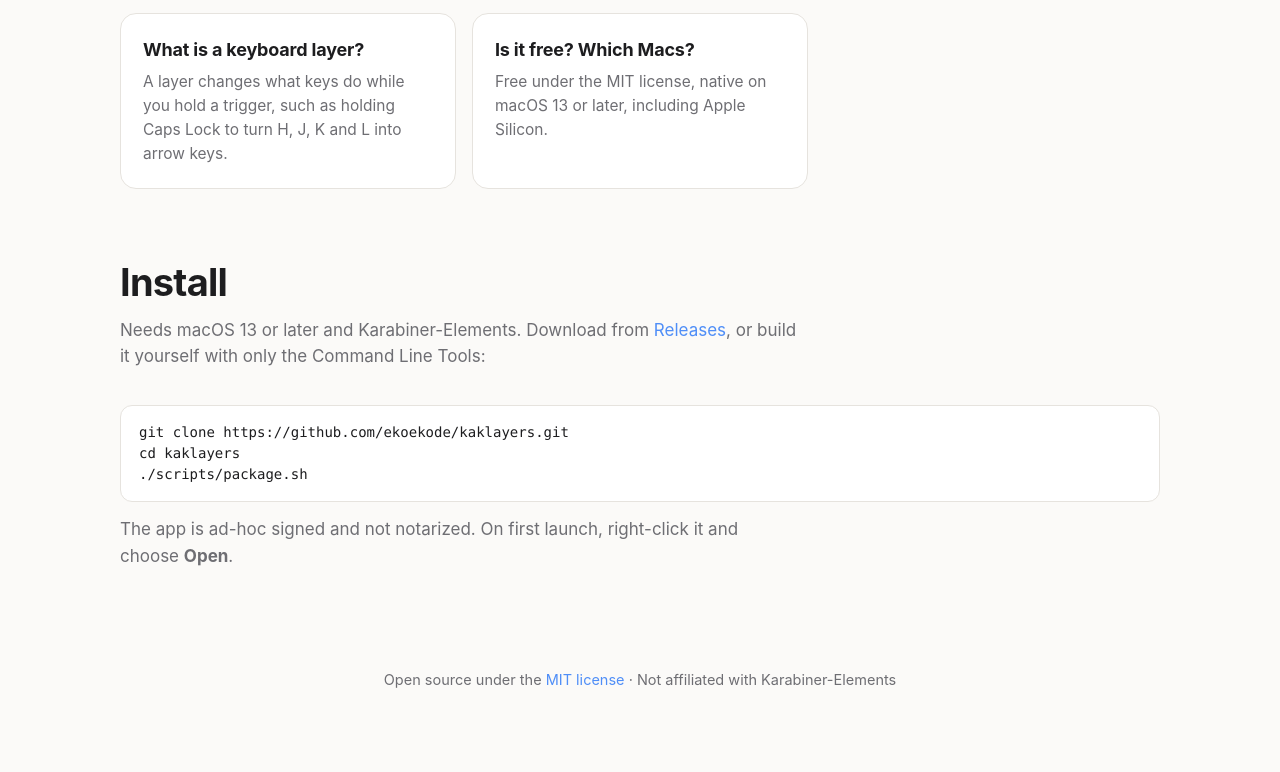
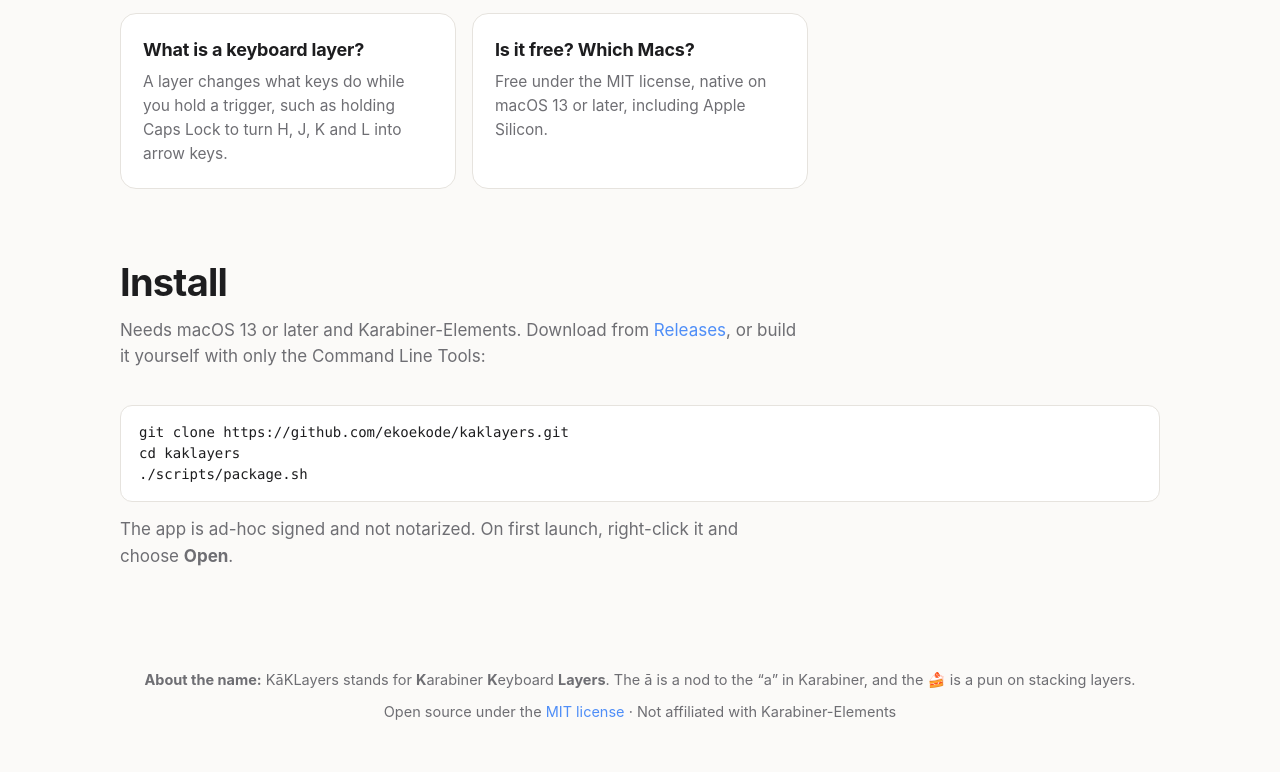
Before and after one commit to ekoekode/kaklayers, a plain HTML site: page docs/index.html in a window 1280 px wide. Shown: the part 3781-4553 px from the top of the page. Before the commit the page ends 4520 px from the top, so only its background shows below. Drawn offline with Linux system fonts and the light colour scheme.

Commit message:
Explain the name: Karabiner Keyboard Layers

```diff
--- a/docs/index.html
+++ b/docs/index.html
@@ -137,7 +137,7 @@ cd kaklayers
     <p class="sub">The app is ad-hoc signed and not notarized. On first launch, right-click it and choose <b>Open</b>.</p>
   </section>
 
-  <footer>Open source under the <a href="https://github.com/ekoekode/kaklayers/blob/main/LICENSE">MIT license</a> · Not affiliated with Karabiner-Elements</footer>
+  <footer><p style="margin:0 0 10px"><b>About the name:</b> KāKLayers stands for <b>K</b>arabiner <b>K</b>eyboard <b>Layers</b>. The ā is a nod to the “a” in Karabiner, and the 🍰 is a pun on stacking layers.</p>Open source under the <a href="https://github.com/ekoekode/kaklayers/blob/main/LICENSE">MIT license</a> · Not affiliated with Karabiner-Elements</footer>
 </div>
 </body>
 </html>
```
Also changed, not shown: 1 other file.
